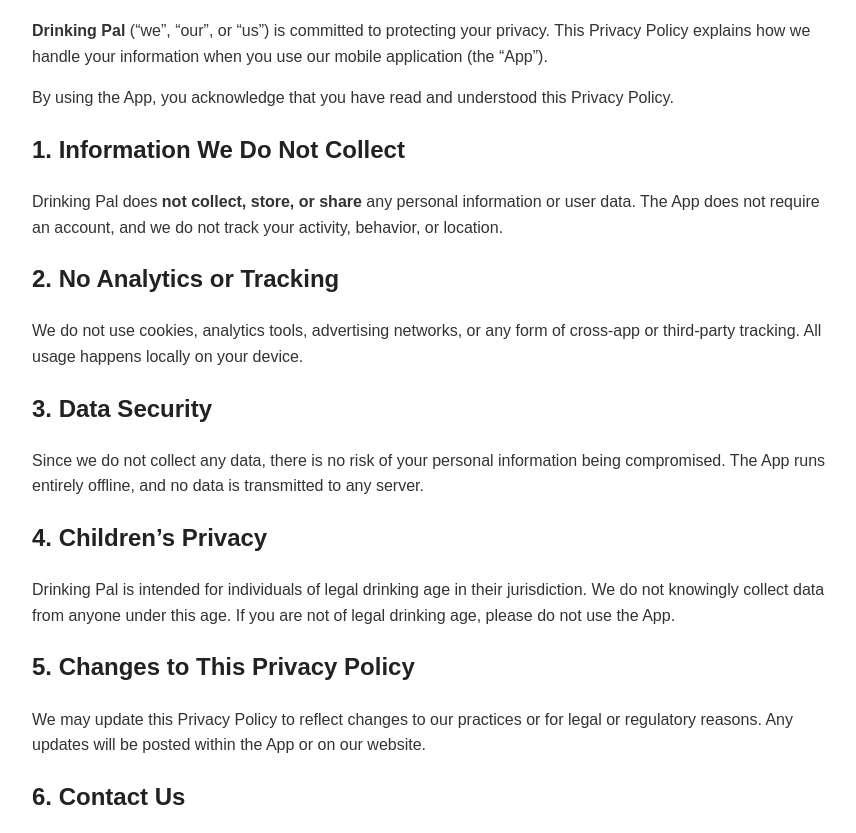
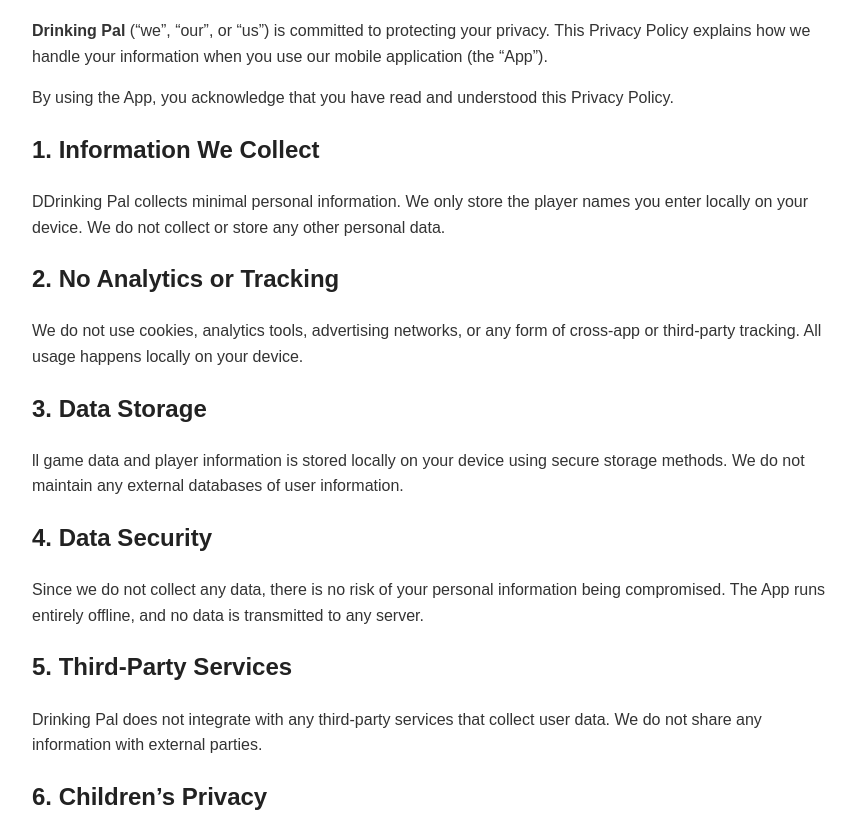
Before and after one commit to EhStudioLtd/DrinkingPal, a plain HTML site: page privacy.html in a window 1280 px wide. Shown: the part 116-949 px from the top of the page, without its empty margins (208-1064 px from the left). Drawn offline with Linux system fonts and the light colour scheme.

Commit message:
Update privacy.html

```diff
--- a/privacy.html
+++ b/privacy.html
@@ -25,22 +25,29 @@
 
   <p>By using the App, you acknowledge that you have read and understood this Privacy Policy.</p>
 
-  <h2>1. Information We Do Not Collect</h2>
-  <p>Drinking Pal does <strong>not collect, store, or share</strong> any personal information or user data. The App does not require an account, and we do not track your activity, behavior, or location.</p>
+  <h2>1. Information We Collect</h2>
+  <p>DDrinking Pal collects minimal personal information. We only store the player names you enter locally on your device. We do not collect or store any other personal data.</p>
 
   <h2>2. No Analytics or Tracking</h2>
   <p>We do not use cookies, analytics tools, advertising networks, or any form of cross-app or third-party tracking. All usage happens locally on your device.</p>
 
-  <h2>3. Data Security</h2>
+  <h2>3. Data Storage</h2>
+  <p>ll game data and player information is stored locally on your device using secure storage methods. We do not maintain any external databases of user information.</p>
+
+  <h2>4. Data Security</h2>
   <p>Since we do not collect any data, there is no risk of your personal information being compromised. The App runs entirely offline, and no data is transmitted to any server.</p>
 
-  <h2>4. Children’s Privacy</h2>
+  <h2>5. Third-Party Services</h2>
+  <p>Drinking Pal does not integrate with any third-party services that collect user data. We do not share any information with external parties.</p>
+
+  <h2>6. Children’s Privacy</h2>
   <p>Drinking Pal is intended for individuals of legal drinking age in their jurisdiction. We do not knowingly collect data from anyone under this age. If you are not of legal drinking age, please do not use the App.</p>
 
-  <h2>5. Changes to This Privacy Policy</h2>
-  <p>We may update this Privacy Policy to reflect changes to our practices or for legal or regulatory reasons. Any updates will be posted within the App or on our website.</p>
+  <h2>7. Changes to Privacy Policy</h2>
+  <p>We may update this Privacy Policy to reflect changes to our practices or for legal or regulatory reasons. Any updates will be posted within the App or on the website.</p>
+  <a href="https://ehstudioltd.github.io/DrinkingPal/privacy.html" target="_blank">https://ehstudioltd.github.io/DrinkingPal/privacy.html</a>
 
-  <h2>6. Contact Us</h2>
+  <h2>8. Contact Us</h2>
   <p>If you have any questions about this Privacy Policy, please contact us at:</p>
   <p>Email: admin@happy-life.biz</p>
 
```
